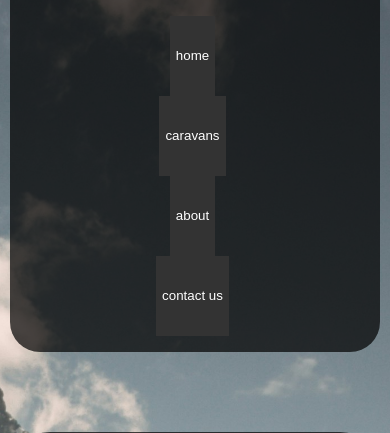
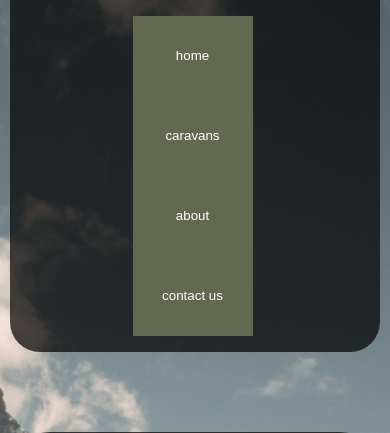
Before and after one commit to craiganthonylewis/Rent_My_Caravan, a PHP site: page / in a window 390 px wide. Shown: the part 241-674 px from the top of the page. Run offline with PHP 8.4, Linux system fonts and the light colour scheme.

Commit message:
Responsive Nav

```diff
--- a/css/media_queries.css
+++ b/css/media_queries.css
@@ -17,6 +17,9 @@
         background-position: center;
         background-image: url("../images/background.jpg");
     }
+
+    /* Header */
+
 
     header{
         width: 100%;
@@ -46,12 +49,22 @@
         gap: 25px;
     }
 
+    /* home_navigation links */
 
     #nav_links ul{
         flex-direction: column;
         list-style: none;
         align-items: center;
         margin-right: 45px;
+    }
+
+    #nav_links button{
+        max-width: 100%;
+        height: 80px;
+        border: none;
+        border-radius: 0;
+        color: white;
+        background-color: #636851;
     }
 
     #home_navigation_container {
@@ -63,6 +76,8 @@
         display: flex;
         align-items: center;
     }
+
+    /* Main Content Search */
 
     #background_search{
         width: 100%;
@@ -109,14 +124,7 @@
         margin: 20px auto;
     }
 
-    #nav_links button{
-        width: 100%;
-        height: 80px;
-        border: none;
-        border-radius: 0;
-        background-color: #333333;
-        color: white;
-    }
+    /* Navigation Links/Search */
 
     #navigation_container {
         max-width: 100%;
```
